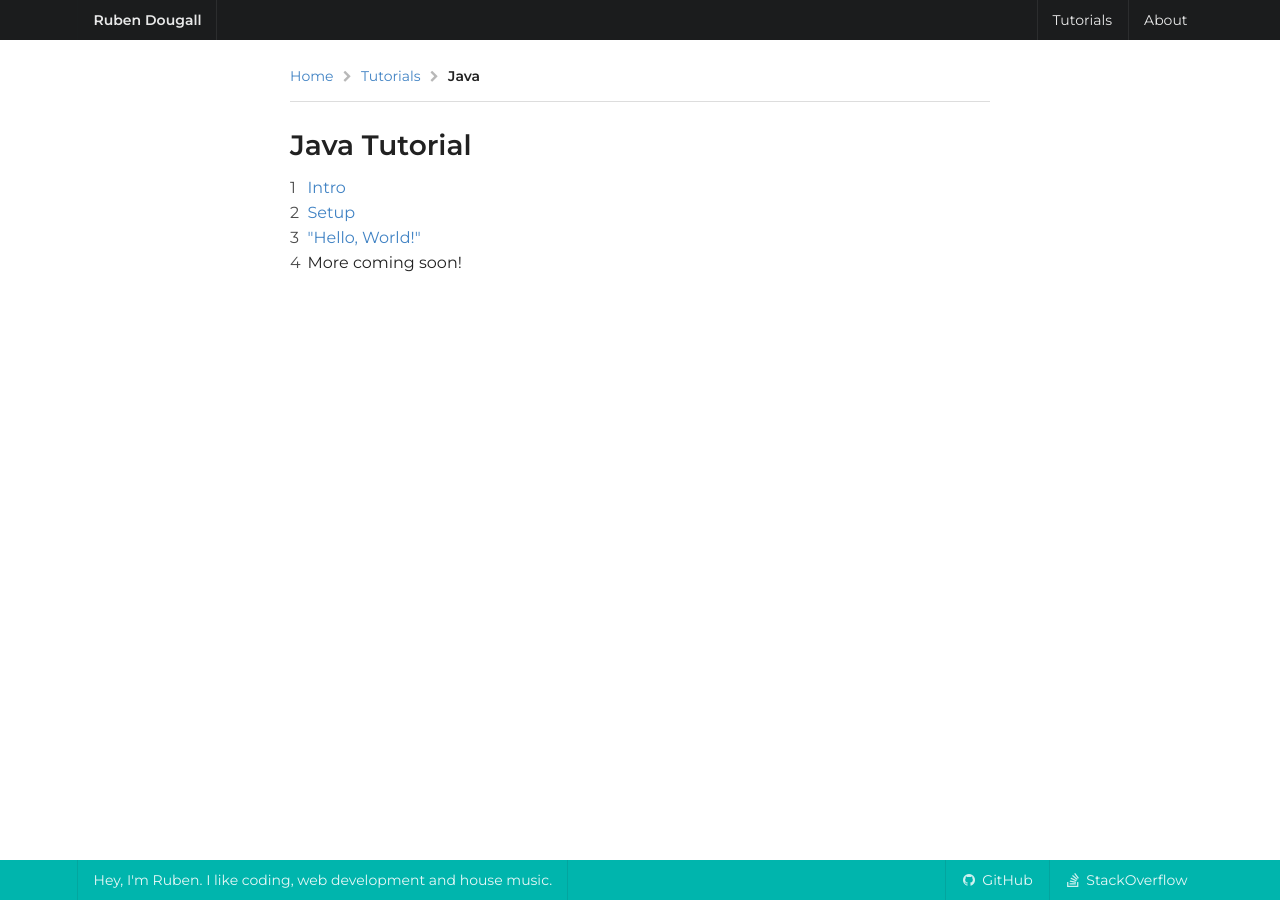
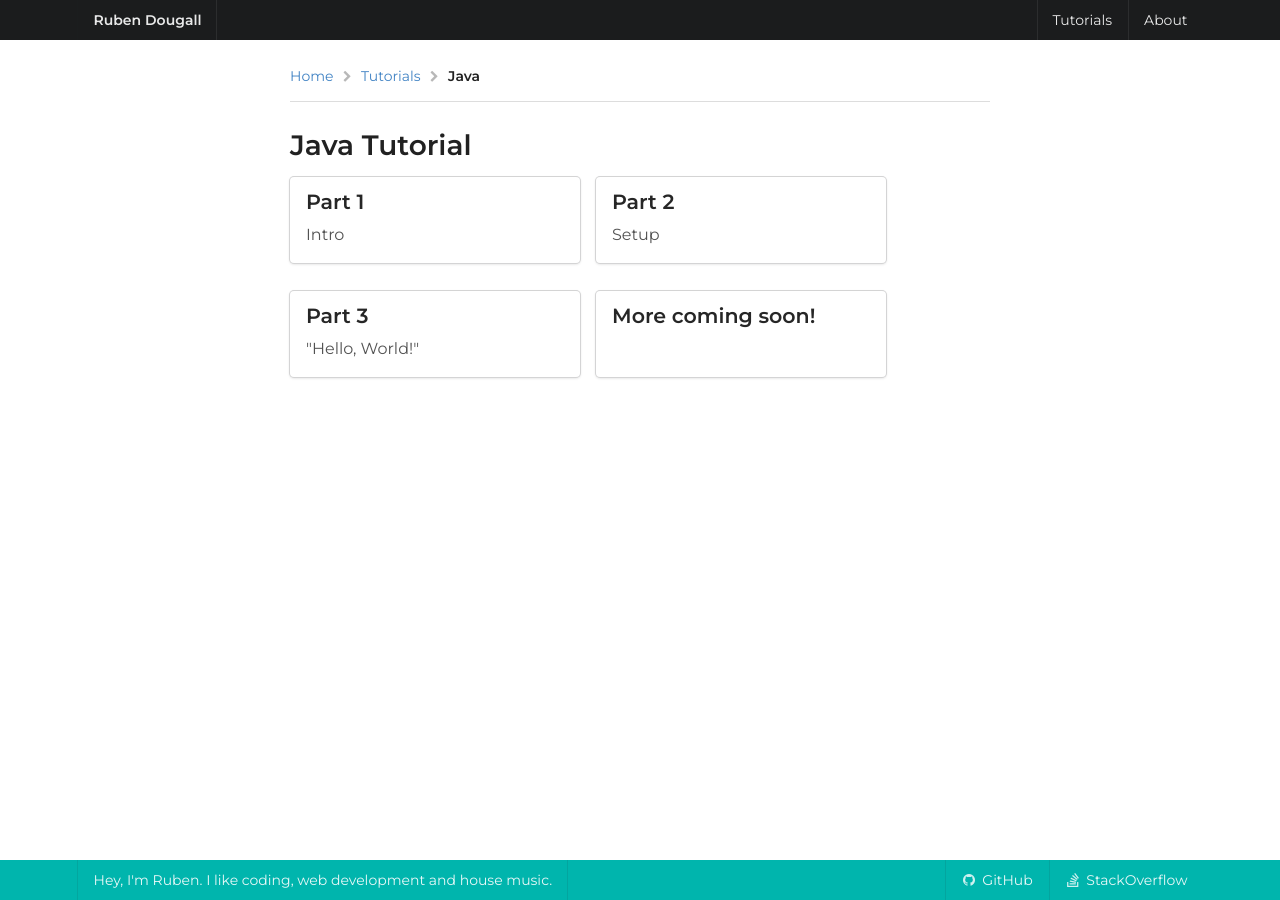
Before and after one commit to Ruben9922/rubendougall.co.uk, a Jekyll site: the page built from tutorials/java/index.html, in a window 1280 px wide. Built offline with Jekyll 4.4.1, drawn with Linux system fonts in a browser that asks for light colours.

Commit message:
Replace list with cards

```diff
--- a/tutorials/java/index.html
+++ b/tutorials/java/index.html
@@ -5,9 +5,28 @@ include_nav: false
 breadcrumb: Java
 ---
 
-<div class="ui middle aligned animated ordered list">
-  <a class="item" href="intro">Intro</a>
-  <a class="item" href="setup">Setup</a>
-  <a class="item" href="helloworld">"Hello, World!"</a>
-  <div class="item">More coming soon!</div>
+<div class="ui cards">
+  <a class="card" href="intro">
+    <div class="content">
+      <div class="header">Part 1</div>
+      <div class="description">Intro</div>
+    </div>
+  </a>
+  <a class="card" href="setup">
+    <div class="content">
+      <div class="header">Part 2</div>
+      <div class="description">Setup</div>
+    </div>
+  </a>
+  <a class="card" href="helloworld">
+    <div class="content">
+      <div class="header">Part 3</div>
+      <div class="description">"Hello, World!"</div>
+    </div>
+  </a>
+  <div class="card">
+    <div class="content">
+      <div class="header">More coming soon!</div>
+    </div>
+  </div>
 </div>
```
